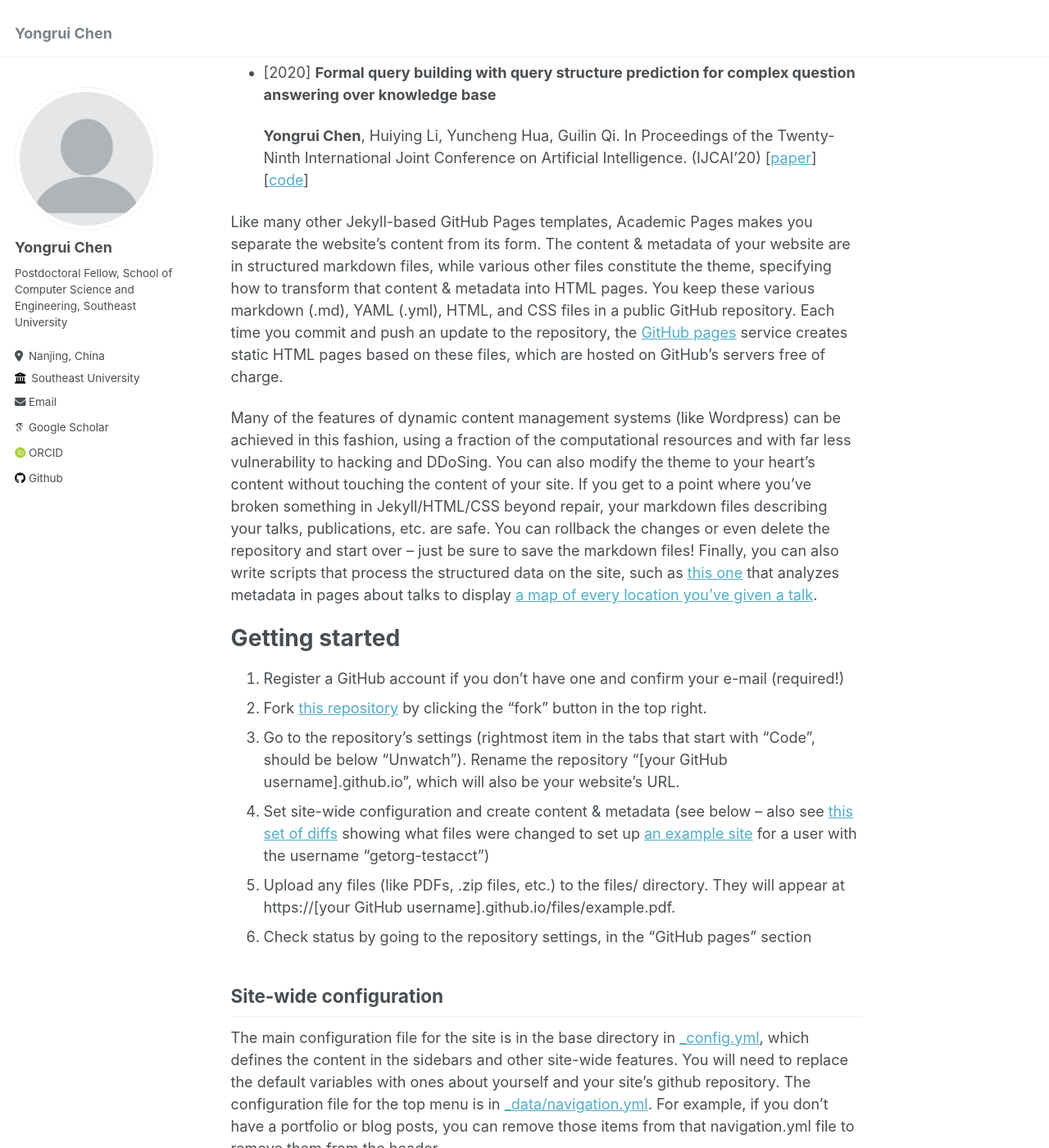
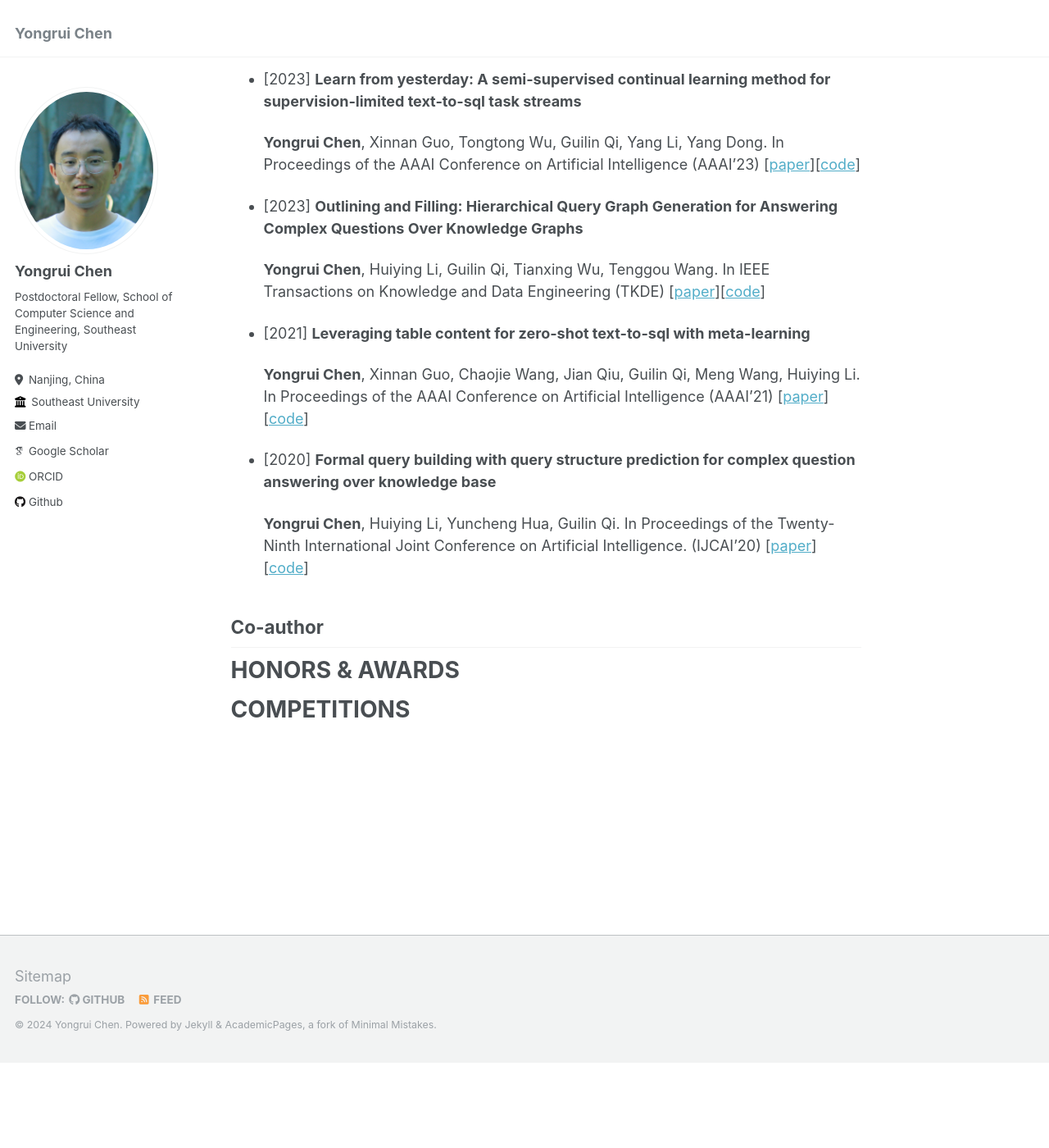
Before and after one commit to Bahuia/bahuia.github.io, a Jekyll site: the page built from _pages/about.md, in a window 1280 px wide and 1400 px high, scrolled down 1408 px. Shown: the whole window at 82% size. Built offline with Jekyll 4.4.1, drawn with Linux system fonts in a browser that asks for light colours; some web fonts are replaced; after the commit the page ends 2704 px from its top, so only the background shows below that; some of the changed text lies outside the part shown.

Commit message:
20240721

```diff
--- a/_config.yml
+++ b/_config.yml
@@ -21,7 +21,7 @@ repository               : "bahuia/bahuia.github.io"
 #               Additional customization can be done by editing /_includes/author-profile.html
 author:
   # Biographic information
-  avatar           : "profile.png"
+  avatar           : "avatar.png"
   name             : "Yongrui Chen"
   pronouns         : # example: "she/her"
   bio              : "Postdoctoral Fellow, School of Computer Science and Engineering, Southeast University"
--- a/_pages/about.md
+++ b/_pages/about.md
@@ -50,40 +70,15 @@ First Author
     **Yongrui Chen**, Huiying Li, Yuncheng Hua, Guilin Qi.
     In Proceedings of the Twenty-Ninth International Joint Conference on Artificial Intelligence. (IJCAI'20) [[paper](https://www.ijcai.org/proceedings/2020/0519.pdf)][[code](https://github.com/Bahuia/AQGNet)]
 
+Co-author
+------
 
-Like many other Jekyll-based GitHub Pages templates, Academic Pages makes you separate the website's content from its form. The content & metadata of your website are in structured markdown files, while various other files constitute the theme, specifying how to transform that content & metadata into HTML pages. You keep these various markdown (.md), YAML (.yml), HTML, and CSS files in a public GitHub repository. Each time you commit and push an update to the repository, the [GitHub pages](https://pages.github.com/) service creates static HTML pages based on these files, which are hosted on GitHub's servers free of charge.
 
-Many of the features of dynamic content management systems (like Wordpress) can be achieved in this fashion, using a fraction of the computational resources and with far less vulnerability to hacking and DDoSing. You can also modify the theme to your heart's content without touching the content of your site. If you get to a point where you've broken something in Jekyll/HTML/CSS beyond repair, your markdown files describing your talks, publications, etc. are safe. You can rollback the changes or even delete the repository and start over -- just be sure to save the markdown files! Finally, you can also write scripts that process the structured data on the site, such as [this one](https://github.com/academicpages/academicpages.github.io/blob/master/talkmap.ipynb) that analyzes metadata in pages about talks to display [a map of every location you've given a talk](https://academicpages.github.io/talkmap.html).
 
-Getting started
+HONORS & AWARDS
 ======
-1. Register a GitHub account if you don't have one and confirm your e-mail (required!)
-1. Fork [this repository](https://github.com/academicpages/academicpages.github.io) by clicking the "fork" button in the top right.
-1. Go to the repository's settings (rightmost item in the tabs that start with "Code", should be below "Unwatch"). Rename the repository "[your GitHub username].github.io", which will also be your website's URL.
-1. Set site-wide configuration and create content & metadata (see below -- also see [this set of diffs](http://archive.is/3TPas) showing what files were changed to set up [an example site](https://getorg-testacct.github.io) for a user with the username "getorg-testacct")
-1. Upload any files (like PDFs, .zip files, etc.) to the files/ directory. They will appear at https://[your GitHub username].github.io/files/example.pdf.
-1. Check status by going to the repository settings, in the "GitHub pages" section
 
-Site-wide configuration
-------
-The main configuration file for the site is in the base directory in [_config.yml](https://github.com/academicpages/academicpages.github.io/blob/master/_config.yml), which defines the content in the sidebars and other site-wide features. You will need to replace the default variables with ones about yourself and your site's github repository. The configuration file for the top menu is in [_data/navigation.yml](https://github.com/academicpages/academicpages.github.io/blob/master/_data/navigation.yml). For example, if you don't have a portfolio or blog posts, you can remove those items from that navigation.yml file to remove them from the header.
 
-Create content & metadata
-------
-For site content, there is one markdown file for each type of content, which are stored in directories like _publications, _talks, _posts, _teaching, or _pages. For example, each talk is a markdown file in the [_talks directory](https://github.com/academicpages/academicpages.github.io/tree/master/_talks). At the top of each markdown file is structured data in YAML about the talk, which the theme will parse to do lots of cool stuff. The same structured data about a talk is used to generate the list of talks on the [Talks page](https://academicpages.github.io/talks), each [individual page](https://academicpages.github.io/talks/2012-03-01-talk-1) for specific talks, the talks section for the [CV page](https://academicpages.github.io/cv), and the [map of places you've given a talk](https://academicpages.github.io/talkmap.html) (if you run this [python file](https://github.com/academicpages/academicpages.github.io/blob/master/talkmap.py) or [Jupyter notebook](https://github.com/academicpages/academicpages.github.io/blob/master/talkmap.ipynb), which creates the HTML for the map based on the contents of the _talks directory).
 
-**Markdown generator**
-
-I have also created [a set of Jupyter notebooks](https://github.com/academicpages/academicpages.github.io/tree/master/markdown_generator
-) that converts a CSV containing structured data about talks or presentations into individual markdown files that will be properly formatted for the Academic Pages template. The sample CSVs in that directory are the ones I used to create my own personal website at stuartgeiger.com. My usual workflow is that I keep a spreadsheet of my publications and talks, then run the code in these notebooks to generate the markdown files, then commit and push them to the GitHub repository.
-
-How to edit your site's GitHub repository
-------
-Many people use a git client to create files on their local computer and then push them to GitHub's servers. If you are not familiar with git, you can directly edit these configuration and markdown files directly in the github.com interface. Navigate to a file (like [this one](https://github.com/academicpages/academicpages.github.io/blob/master/_talks/2012-03-01-talk-1.md) and click the pencil icon in the top right of the content preview (to the right of the "Raw | Blame | History" buttons). You can delete a file by clicking the trashcan icon to the right of the pencil icon. You can also create new files or upload files by navigating to a directory and clicking the "Create new file" or "Upload files" buttons.
-
-Example: editing a markdown file for a talk
-![Editing a markdown file for a talk](/images/editing-talk.png)
-
-For more info
-------
-More info about configuring Academic Pages can be found in [the guide](https://academicpages.github.io/markdown/). The [guides for the Minimal Mistakes theme](https://mmistakes.github.io/minimal-mistakes/docs/configuration/) (which this theme was forked from) might also be helpful.
+COMPETITIONS
+======
```
Also changed, not shown: other parts of _pages/about.md (+20 -0 lines), images/avatar.png (added).
